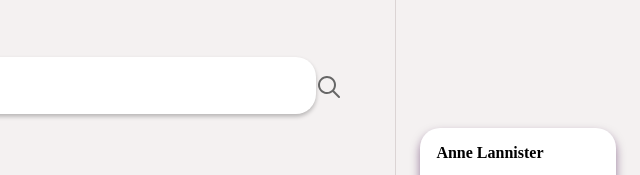
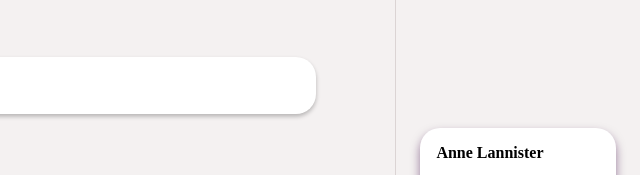
Before and after one commit to Leowins01/feed, a plain HTML site: page index.html in a window 1280 px wide. Shown: the top 175 px of the page, 640-1280 px from the left. Drawn offline with Linux system fonts and the light colour scheme.

Commit message:
Update index.html

```diff
--- a/index.html
+++ b/index.html
@@ -63,9 +63,6 @@
         <div class="main">
                 <div class="procurar">
                     <input type="text" name="" id="" placeholder="Pesquisar">
-                    <div class="lupa">
-                        <img src="img/radix-icons_magnifying-glass.svg" alt="">
-                    </div>
                 </div>
 
                 <div class="publicar">
```
